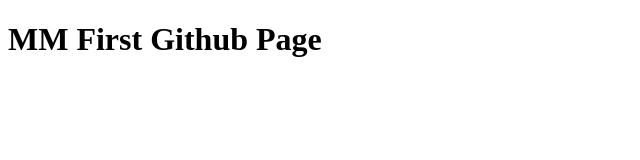
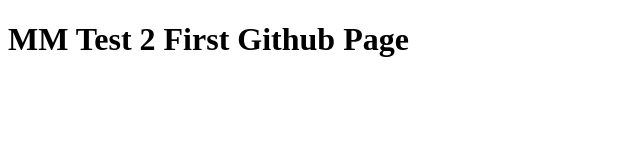
Before and after one commit to Marquardt21/Marquardt21.github.io, a plain HTML site: page index.html in a window 1280 px wide. Shown: the whole page, without its empty margins (0-640 px from the left). Drawn offline with Linux system fonts and the light colour scheme.

Commit message:
3rd Commit

```diff
--- a/index.html
+++ b/index.html
@@ -4,6 +4,6 @@
         <title>MM Github Page</title>
     </head>
     <body>
-         <h1>MM First Github Page</h1>
+         <h1>MM Test 2 First Github Page</h1>
     </body>
 </html>
```
